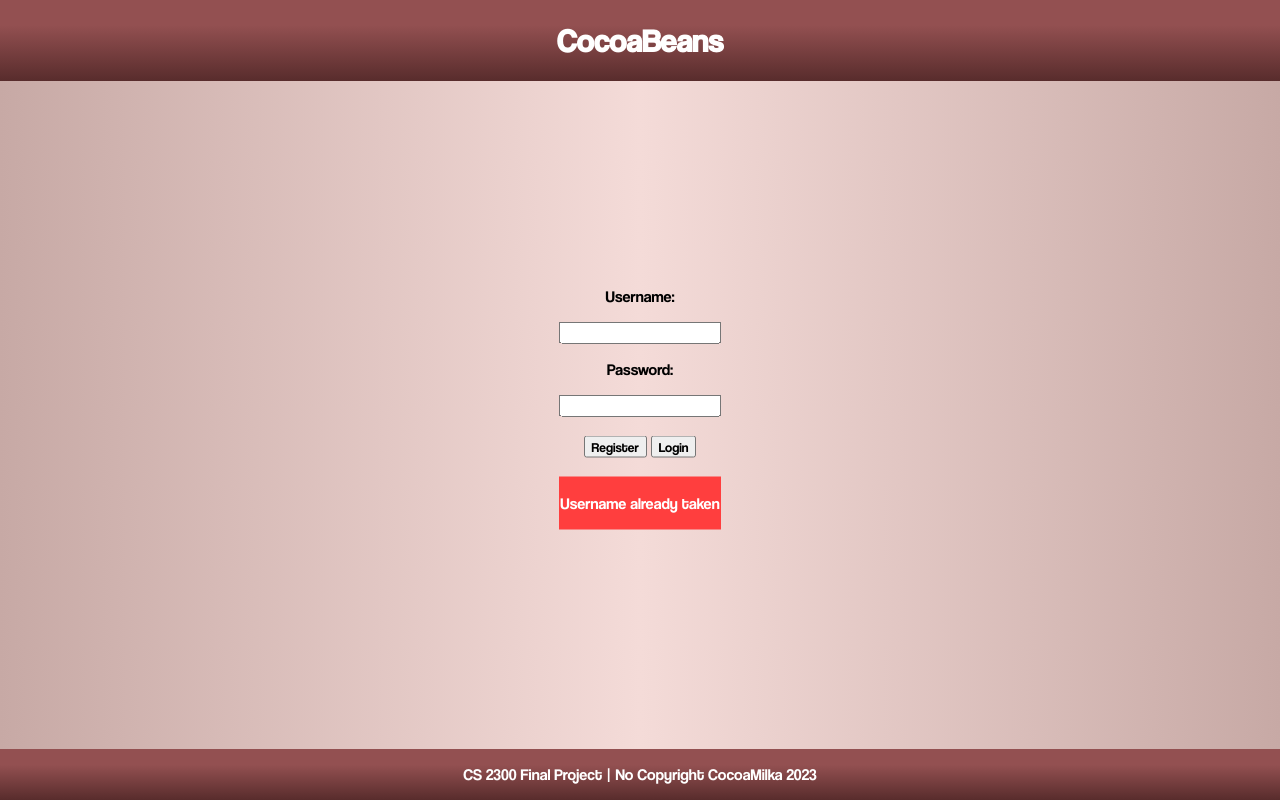
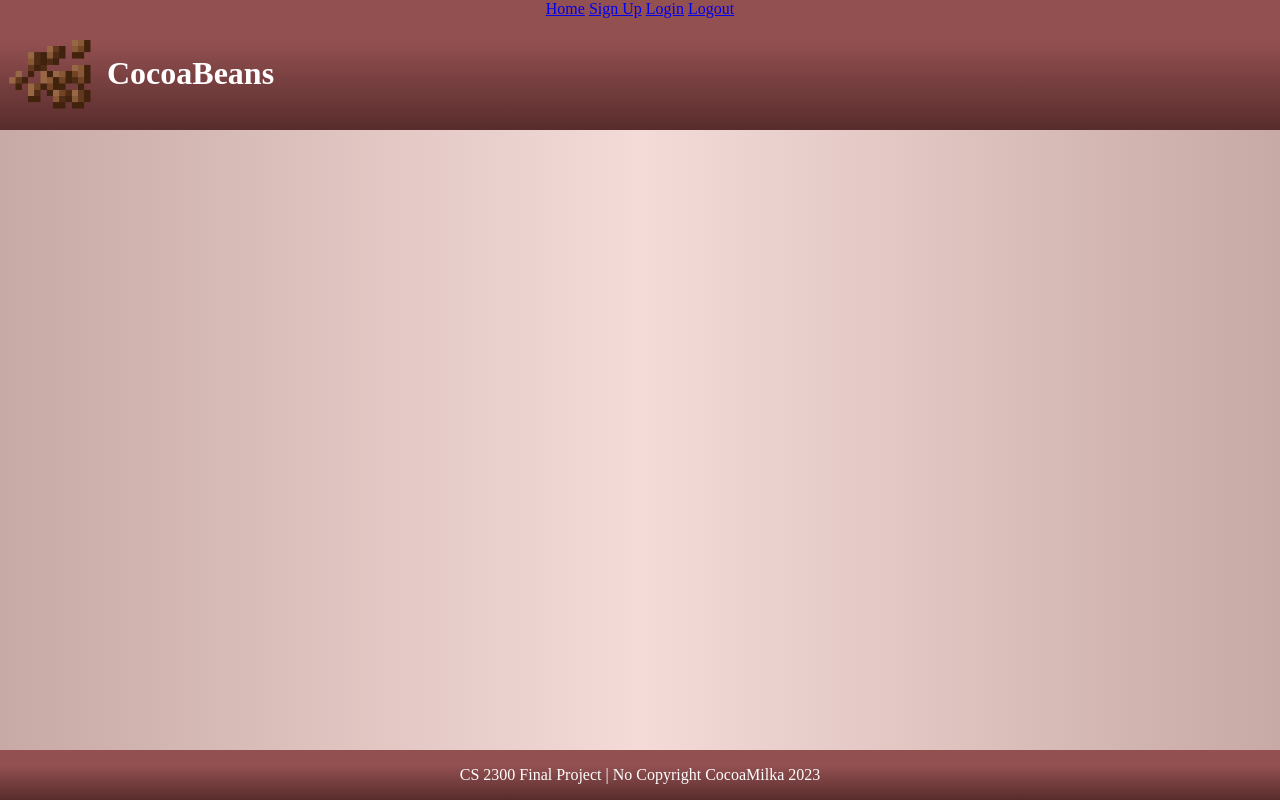
Before and after one commit to CocoaMilka/CocoaBeans, a Flask app: page / in a window 1280 px wide. Run offline with Flask 3, Linux system fonts and the light colour scheme.

Commit message:
Im tired af

```diff
--- /dev/null
+++ b/main.py
@@ -0,0 +1,6 @@
+from website import create_app
+
+app = create_app()
+
+if __name__ == '__main__':
+    app.run(debug=True)
--- a/static/css/main.css
+++ b/website/static/css/main.css
@@ -1,6 +1,6 @@
 @font-face {
     font-family: 'Coolvetica'; /*a name to be used later*/
-    src: url('../../assets/coolvetica.otf'); /*URL to font*/
+    src: "{{ url_for('static', filename='coolvetica.otf') }}"
 }
 
 * {
@@ -15,7 +15,6 @@
 
 .login-form {
     position: fixed;
-    text-align: center;
 
     left: 50%;
     top: 50%;
--- a/templates/base.html
+++ b/website/templates/base.html
@@ -1,7 +1,7 @@
 <!DOCTYPE html>
 <html lang="en">
 <head>
-    <title>CocoaBeans</title>
+    <title>{% block title %}Home{% endblock %}</title>
 
     <meta charset="UTF-8">
     <meta http-equiv="X-UA-Compatible" content="IE=edge">
@@ -9,11 +9,30 @@
     <link rel="stylesheet" href="{{ url_for('static', filename='css/main.css') }}"
     {% block head %}{% endblock %}
 </head>
+
+
 <body>
     <!-- Header -->
     <div class="header">
-        <h1>CocoaBeans</h1>
+        <table>
+            <tr>
+                <td><img src="../static/Cocoa_Beans.png" width="100"></td>   <td><h1>CocoaBeans</h1></td>
+            </tr>
+
+            <tr>
+                <nav>
+                    <div>
+                        <a id="home" href="/">Home</a>
+                        <a id="signUp" href="/sign-up">Sign Up</a>
+                        <a id="login" href="/login">Login</a>
+                        <a id="logout" href="/logout">Logout</a>
+                    </div>
+                </nav>
+            </tr>
+        </table>
     </div>
+
+
 
     <!-- inserted from extended pages, reference index.html for more info :3 -->
     {% block body %}{% endblock %}
--- /dev/null
+++ b/website/templates/index.html
@@ -0,0 +1,9 @@
+{% extends 'base.html' %}
+
+{% block title %}Home{% endblock %}
+
+{% block body %}
+
+<h1>test</h1>
+
+{% endblock %}
--- a/templates/index.html
+++ b/website/templates/sign-up.html
@@ -1,4 +1,6 @@
 {% extends 'base.html' %}
+
+{% block title %}Sign Up{% endblock %}
 
 {% block body %}
 <div class="content">
@@ -17,21 +19,25 @@
 
     <div class="login-form">
         <form action="/" method="POST">
-            <p>Username:</p>
+            <h3 align="center">Sign Up</h3>
+
+            <label for="user_name">Username:</label>
             <input type="text" name="user_name" id="user_name">
-            <br>
-            <p>Password:</p>
-            <input type="text" name="user_pass" id="user_pass">
-            <br>
-            <br>
+
+            <br><br>
+
+            <label for="user_pass1">Password:</label>
+            <input type="password" name="user_pass" id="user_pass1">
+
+            <br><br>
+
+            <label for="user_pass2">Confirm Password:</label>
+            <input type="password" name="user_pass2" id="user_pass2">
+
+            <br><br>
+
             <input type="submit" value="Register">
-            <input type="submit" value="Login">
         </form>
-
-        <br>
-        <div class="error-box">
-            <p>Username already taken</p>
-        </div>
     </div>
 
 </div>
```
Also changed, not shown: website/__init__.py (added, +15 -0 lines), website/auth.py (added, +15 -0 lines), website/templates/login.html (added, +39 -0 lines), website/views.py (added, +9 -0 lines), website/static/Cocoa_Beans.png (added), website/static/css/coolvetica.otf (renamed from assets/coolvetica.otf).
